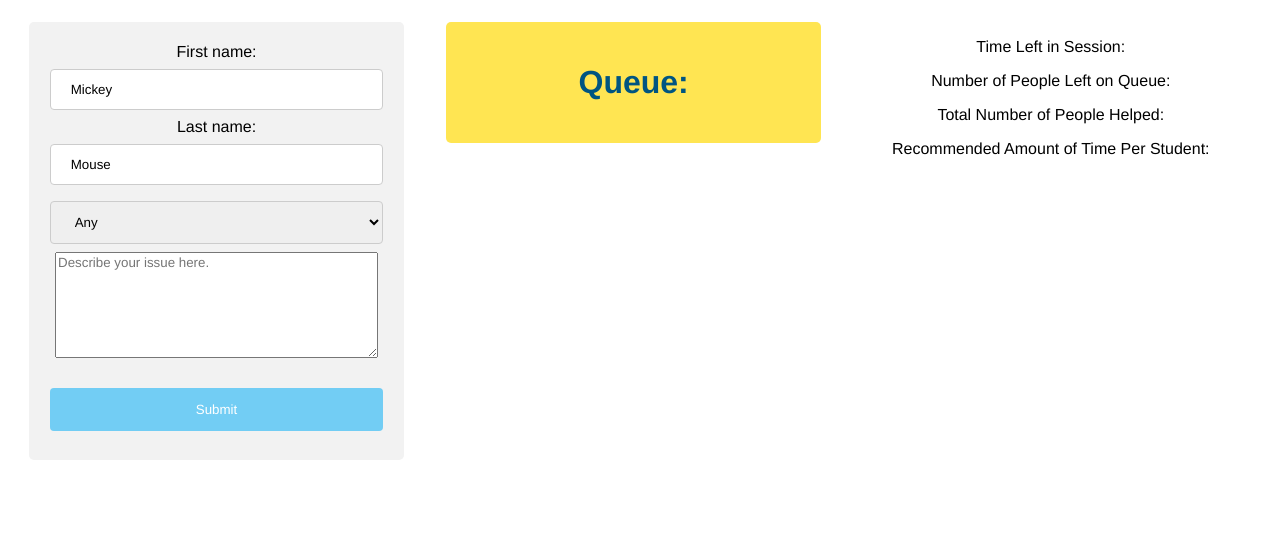
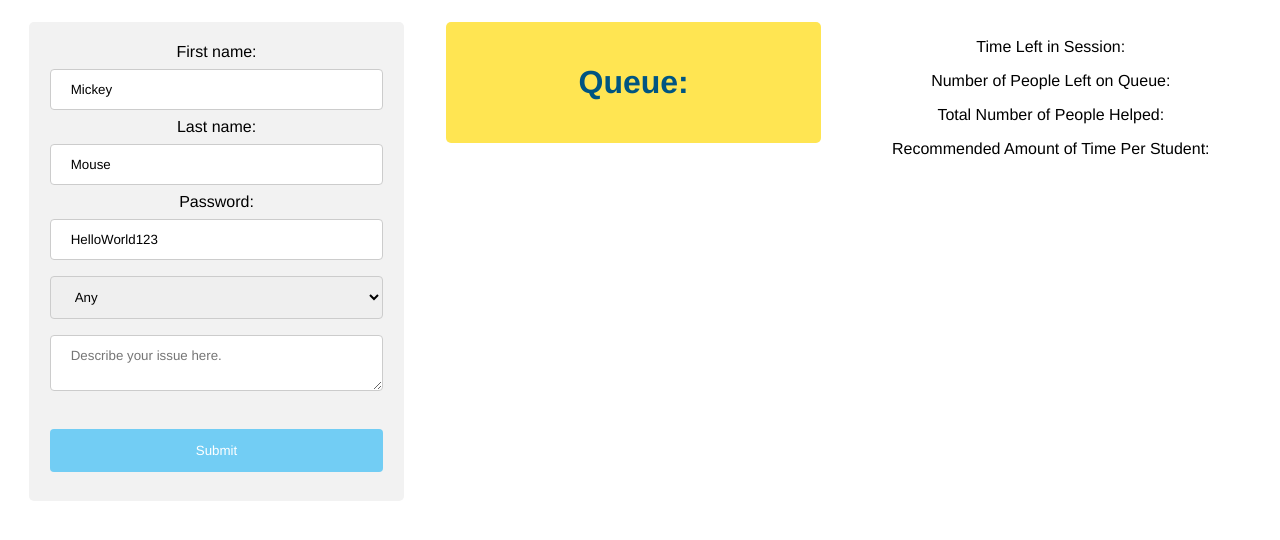
Before and after one commit to tiffanyxiao/ta-hours-queue, a PHP site: page /session.html in a window 1280 px wide. Shown: the part 215-755 px from the top of the page. Run offline with PHP 8.4, Linux system fonts and the light colour scheme.

Commit message:
User can delete entry with their own generated password

```diff
--- a/database.js
+++ b/database.js
@@ -15,7 +15,7 @@ let db = new sqlite3.Database('ta_hours_queue.db', sqlite3.OPEN_READWRITE, (err)
         throw err;
     } else {
         console.log('Connected to the database.');
-        db.run('CREATE TABLE queue(person_id INTEGER PRIMARY KEY, first_name varchar(255), last_name varchar(255), active int, session_id int, ta varchar(255), descript varchar(500000), timestamp datetime default current_timestamp)',
+        db.run('CREATE TABLE queue(person_id INTEGER PRIMARY KEY, first_name varchar(255), last_name varchar(255), active int, session_id int, ta varchar(255), descript varchar(500000), password varchar(255), timestamp datetime default current_timestamp)',
         (err) => {
             if (err) {
                 // Table already created
--- a/public/script.js
+++ b/public/script.js
@@ -24,15 +24,17 @@ class Entry{
     * @param    {string}    lastName    The last name of the student (of this entry).
     * @param    {string}    ta          The ta selected for this entry.
     * @param    {string}    descript    The description of the issue for the entry.
+    * @param    {string}    password    The password for this entry.
     * @param    {time}      int         The time this entry was created.
     * @param    {id}        int         id for this entry. Correlates to the rowid of database.
     * @param    {active}    int         Either 0 or 1. 0 for non-active entry, 1 for active entry.
     */
-    constructor(firstName, lastName, ta, descript, time, id, active){
+    constructor(firstName, lastName, ta, descript, password, time, id, active){
         this.eFirstName = firstName;
         this.eLastName = lastName;
         this.eTA = ta;
         this.eDescript = descript;
+        this.ePassword = password;
         this.eTime = time;
         this.id = id;
         this.active = active;
@@ -86,11 +88,12 @@ function clearHtml(divId){
 * Function to ask user to confirm delete action. Then, calls delete API call to delete
 * entry from queue table.
 *
-* @param    {string}    url     url of the hosted server
-* @param    {string}    id      id of entry to delete
+* @param    {string}    url                 url of the hosted server
+* @param    {string}    newEntryId          id of entry to delete
+* @param    {string}    newEntryPassword    password of the entry
 *
 */
-function confirmAction(url,newEntryId){
+function confirmAction(url, newEntryId, newEntryPassword){
     // check if the dictionaries are empty, if they are then the user will manually enter key
     let generatedKeysPairingsDict = JSON.parse(localStorage.getItem("generatedKeys"));
     let enteredKeysPairingsDict = JSON.parse(localStorage.getItem("enteredKeys"));
@@ -102,8 +105,20 @@ function confirmAction(url,newEntryId){
         let enteredPrivateKey = enteredKeysPairingsDict[publicKeyText];
         requestSessionsGetKeyAuth(url, newEntryId, publicKeyText, enteredPrivateKey, "entered");
     } else {
+        let passwordSet = confirm("Try user entered password? (\"Ok\" to enter password, \"Cancel\" to enter private key");
+        if (passwordSet == true){
+            console.log("hello");
+            // check if entered password matches entry password
+            let enteredPassword = prompt('Enter password to delete this entry.');
+            if (newEntryPassword == enteredPassword){
+                requestQueueDeleteEntry(url,newEntryId);
+            } else {
+                alert("Wrong password.")
+            }
+        } else {
             let userEnteredKey = prompt('Enter private key to delete this entry.');
             requestSessionsGetKeyAuth(url, newEntryId, publicKeyText, userEnteredKey, "manual");
+        }
     }
 }
 
@@ -187,7 +202,7 @@ function entryToText(newEntry, unchecked, redBorder){
     img.setAttribute("alt", "delete-button");
 
     img.onclick = function(){
-        confirmAction(url,newEntry.id);
+        confirmAction(url,newEntry.id, newEntry.ePassword);
     }
 
     // set onclick function for check
@@ -369,12 +384,21 @@ function createEntry(){
     let lastNameE = document.getElementById("lastName").value;
     let TAe = document.getElementById("TAdropdown").value;
     let descriptE = document.getElementById("descript").value;
+    let passwordE = document.getElementById("password").value;
+    if (passwordE.includes("#")){
+        alert("Please enter a password with no '#'s.");
+        return null;
+    } else {
         if (descriptE == null || descriptE == ""){
             descriptE = "No issue entered.";
         }
+        if (passwordE == null || passwordE == ""){
+            passwordE = "#####";
+        }
         // create an entry object instance
-    let newEntry = new Entry(firstNameE, lastNameE, TAe, descriptE);
+        let newEntry = new Entry(firstNameE, lastNameE, TAe, descriptE, passwordE);
         return newEntry;
+    }
 }
 
 /*
@@ -383,9 +407,11 @@ function createEntry(){
 */
 function formSubmit(){
     let sampleEntry = createEntry();
+    if (sampleEntry != null){
         let publicKeyText = localStorage.getItem("publicKey");
-    requestSessionsGetToPostEntry(url,sampleEntry.eFirstName,sampleEntry.eLastName, publicKeyText, sampleEntry.eTA, sampleEntry.eDescript);
+        requestSessionsGetToPostEntry(url,sampleEntry.eFirstName,sampleEntry.eLastName, publicKeyText, sampleEntry.eTA, sampleEntry.eDescript, sampleEntry.ePassword);
         requestSessionsGetPublicKey(url, publicKeyText);
+    }
 }
 
 /*
@@ -595,6 +621,7 @@ function callbackRequestQueueGetEntries(response, session_id, timer){
                 let firstNameE = currentEntry["first_name"];
                 let lastNameE = currentEntry["last_name"];
                 let TAe = currentEntry["ta"];
+                let passwordE = currentEntry["password"];
                 // create a time for when this entry was made
                 let tempTime = new Date(currentEntry["timestamp"]);
                 tempTime.setTime(tempTime.getTime()-(5*60*60*1000));
@@ -603,7 +630,7 @@ function callbackRequestQueueGetEntries(response, session_id, timer){
                 let id = currentEntry["person_id"];
                 let active = currentEntry["active"];
                 // create an entry object instance
-                let newEntry = new Entry(firstNameE, lastNameE, TAe, descript, time, id, active);
+                let newEntry = new Entry(firstNameE, lastNameE, TAe, descript, passwordE, time, id, active);
                 if (currentEntry["active"]===1){
                     numPeopleLeft += 1;
                     uncheckedList.push(newEntry);
@@ -789,8 +816,9 @@ function requestQueuePatchId(theUrl, rowId, active){
 * @param    {int}       session_id  id for the session
 * @param    {string}    ta          name of TA selected for this entry
 * @param    {string}    descript    description of issue for this entry
+* @param    {string}        password    password for this entry
 */
-function requestQueuePostEntry(theUrl, firstName, lastName, session_id, ta, descript){
+function requestQueuePostEntry(theUrl, firstName, lastName, session_id, ta, descript, password){
     let response;
     let xmlHttp = new XMLHttpRequest();
     xmlHttp.onreadystatechange = function() {
@@ -798,7 +826,7 @@ function requestQueuePostEntry(theUrl, firstName, lastName, session_id, ta, desc
             response = xmlHttp.responseText;
         }
     }
-    params = "first_name="+firstName+"&last_name="+lastName+"&session_id="+session_id+"&ta="+ta+"&descript="+descript;
+    params = "first_name="+firstName+"&last_name="+lastName+"&session_id="+session_id+"&ta="+ta+"&descript="+descript+"&password="+password;
     xmlHttp.open("POST", theUrl+"api/queue?"+params, true); // true for asynchronous
     xmlHttp.send();
     return response;
@@ -1053,12 +1081,13 @@ function requestSessionsGetPublicKey(theUrl, publicKey){
 * @param    {string}        lastName    last name for the entry
 * @param    {string}        ta          ta selected for this entry
 * @param    {string}        descript    description of issue for this entry
+* @param    {string}        password    password for this entry
 */
-function getPostSessionId(response, theUrl, firstName, lastName, ta, descript){
+function getPostSessionId(response, theUrl, firstName, lastName, ta, descript, password){
     response = JSON.parse(response);
     if ("data" in response){
         session_id = response["data"][0];
-        requestQueuePostEntry(theUrl, firstName, lastName, session_id, ta, descript);
+        requestQueuePostEntry(theUrl, firstName, lastName, session_id, ta, descript, password);
     }
 }
 
@@ -1072,12 +1101,13 @@ function getPostSessionId(response, theUrl, firstName, lastName, ta, descript){
 * @param    {string}        publicKey   public key for the entry
 * @param    {string}        ta          ta selected for this entry
 * @param    {string}        descript    description of issue for this entry
+* @param    {string}        password    password for this entry
 */
-function requestSessionsGetToPostEntry(theUrl, firstName, lastName, publicKey, ta, descript){
+function requestSessionsGetToPostEntry(theUrl, firstName, lastName, publicKey, ta, descript, password){
     let xmlHttp = new XMLHttpRequest();
     xmlHttp.onreadystatechange = function() {
         if (xmlHttp.readyState == 4 && xmlHttp.status == 200)
-            getPostSessionId(xmlHttp.responseText, theUrl, firstName, lastName, ta, descript);
+            getPostSessionId(xmlHttp.responseText, theUrl, firstName, lastName, ta, descript, password);
     }
     xmlHttp.open("GET", theUrl+"api/sessions/?public_key="+publicKey, true); // true for asynchronous
     xmlHttp.send(null);
@@ -1105,7 +1135,7 @@ function callbackRequestSessionsGetKeyAuth(theUrl, response, newEntryId, publicK
     } else if (!("data" in response) && (keyType == "entered")){
         let userEnteredKey = prompt('Enter private key to delete this entry.');
         requestSessionsGetKeyAuth(url, newEntryId, publicKey, userEnteredKey, "manual");
-    } else{
+    } else {
         alert("Wrong private key.");
     }
 }
--- a/public/session.html
+++ b/public/session.html
@@ -49,16 +49,19 @@
         <!--- Form --->
         <div id="form">
           First name:<br>
-          <input type="text" id="firstName" name="firstname" value="Mickey">
+          <input type="text" id="firstName" name="firstname" value="Mickey" placeholder="First Name Here">
           <br>
           Last name:<br>
-          <input type="text" id="lastName" name="lastname" value="Mouse">
+          <input type="text" id="lastName" name="lastname" value="Mouse" placeholder="Last Name Here">
+          <br>
+          Password:
+          <input type="text" id="password" name="password" value="HelloWorld123" placeholder="Password Here">
           <br>
           <select id="TAdropdown" name="TA">
             <option value="Any">Any</option>
           </select>
           <br>
-          <textarea id="descript" name="descript" style="width:95%; height:100px;" maxlength="500000" placeholder="Describe your issue here."></textarea>
+          <textarea id="descript" name="descript" maxlength="500000" placeholder="Describe your issue here."></textarea>
           <br><br>
           <button onclick="formSubmit()">Submit</button>
         </div>
--- a/public/style.css
+++ b/public/style.css
@@ -26,7 +26,7 @@ li a {
   text-decoration: none;
 }
 
-input[type=text], select {
+input[type=text], select, textarea {
   width: 100%;
   padding: 12px 20px;
   margin: 8px 0;
```
Also changed, not shown: server.js (+7 -3 lines), ta_hours_queue.db. Lines whose indentation alone changed are shown as unchanged.
